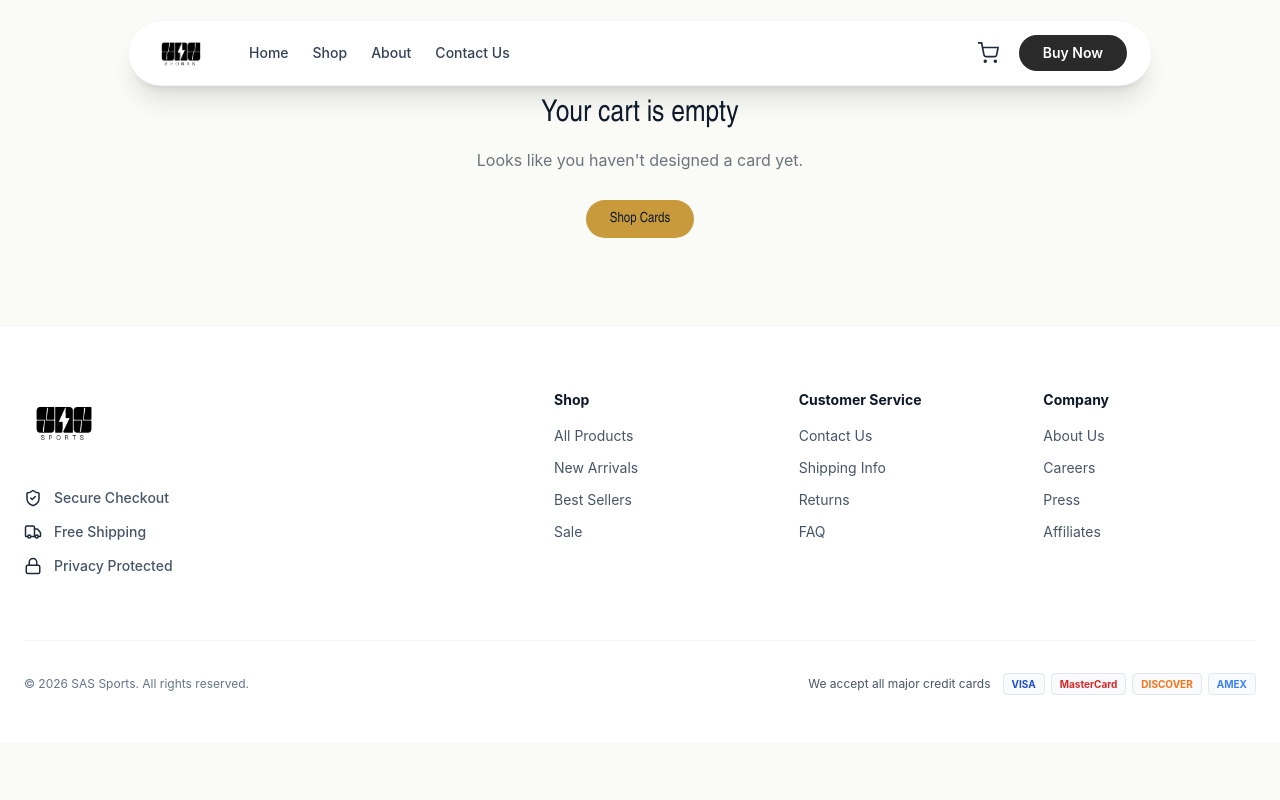
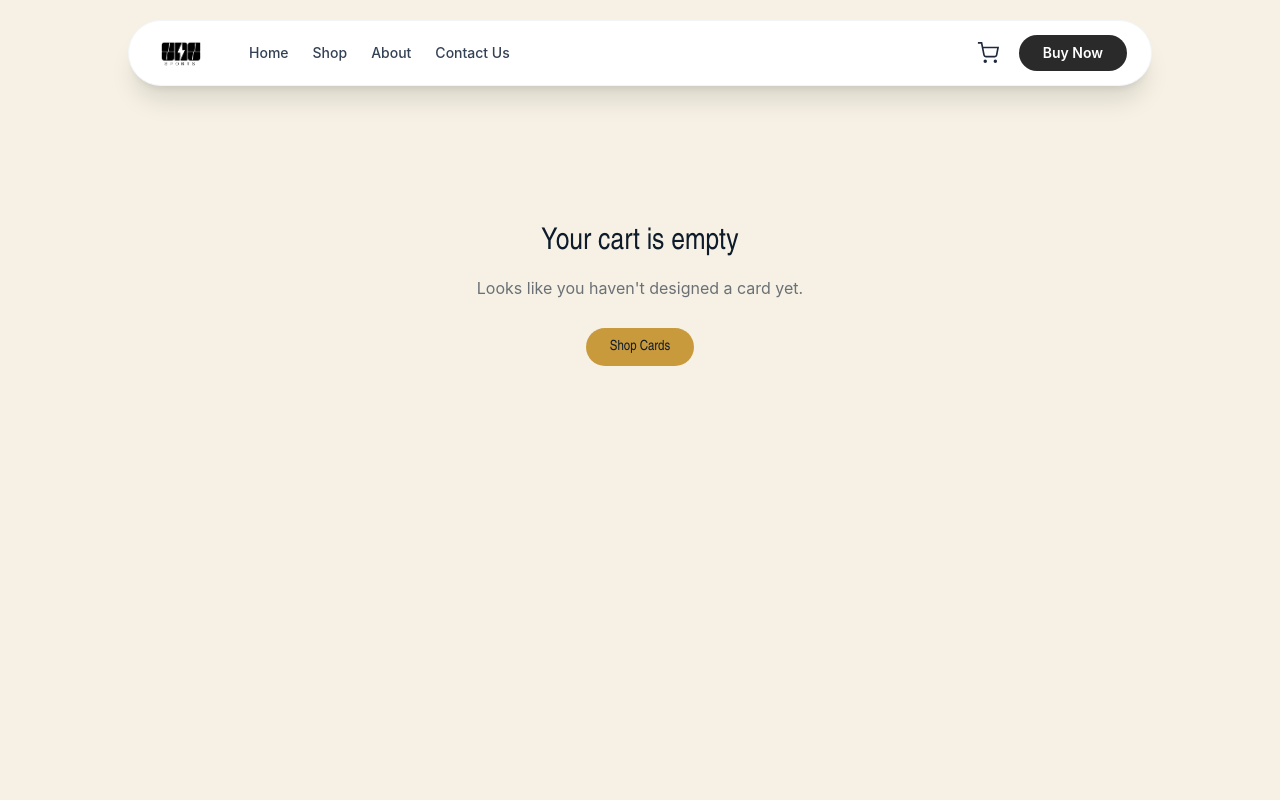
Before and after one commit to thivaharan-selvanayagam/football, a Next.js app: page /cart in a window 1280 px wide. Shown: the top 800 px of the page. Built offline with nearby package versions, Linux system fonts and the light colour scheme.

Commit message:
header fix

```diff
--- a/app/layout.tsx
+++ b/app/layout.tsx
@@ -1,21 +1,24 @@
 import type { Metadata } from "next";
-import "./globals.css";
+import "@/app/globals.css";
 import { CartProvider } from "@/lib/cart";
 import Header from "@/components/Header";
 import Footer from "@/components/Footer";
 
 export const metadata: Metadata = {
-  title: "CardsPlug — Personalised Football Cards",
-  description: "Design your own FUT-style football card. Premium prints, worldwide shipping.",
+  title: "SAS Sports — Custom Personalized Sports Cards",
+  description: "Design your own custom sports cards at SAS Sports. Premium prints, high quality materials, and worldwide shipping.",
 };
 
 export default function RootLayout({ children }: { children: React.ReactNode }) {
   return (
     <html lang="en">
-      <body className="font-body antialiased">
+      <body className="font-body antialiased bg-cream text-ink">
         <CartProvider>
           <Header />
-          <main>{children}</main>
+          {/* Added top padding to ensure content sits cleanly below the fixed header */}
+          <main className="pt-28 md:pt-32 min-h-screen">
+            {children}
+          </main>
           <Footer />
         </CartProvider>
       </body>
--- a/components/Hero.tsx
+++ b/components/Hero.tsx
@@ -5,7 +5,8 @@ import Link from "next/link";
 
 export default function Hero() {
   return (
-    <div className="relative w-full min-h-screen bg-[#060606] text-white flex flex-col overflow-hidden select-none">
+    /* ✨ -mt-28 md:-mt-32 pulls the hero section up underneath the fixed capsule header */
+    <div className="relative w-full min-h-screen -mt-28 md:-mt-32 bg-[#060606] text-white flex flex-col overflow-hidden select-none">
 
       {/* 1. FULLSCREEN BACKGROUND VIDEO ELEMENT */}
       <div className="absolute inset-0 w-full h-full z-0 overflow-hidden">
@@ -16,7 +17,6 @@ export default function Hero() {
           playsInline
           className="w-full h-full object-cover"
         >
-          {/* Replace 'your-video-file.mp4' with your actual file name inside the public directory */}
           <source src="/hero.mp4" type="video/mp4" />
           Your browser does not support the video tag.
         </video>
@@ -25,7 +25,8 @@ export default function Hero() {
       </div>
 
       {/* 2. MAIN HERO BODY WORKSPACE */}
-      <main className="flex-1 w-full max-w-7xl mx-auto px-6 sm:px-12 flex flex-col justify-center relative z-20 pb-16 pt-8 md:pt-0">
+      {/* ✨ pt-36 md:pt-44 provides internal spacing so header doesn't cover "Every Athlete" title */}
+      <main className="flex-1 w-full max-w-7xl mx-auto px-6 sm:px-12 flex flex-col justify-center relative z-20 pb-16 pt-36 md:pt-44">
 
         {/* Dynamic Left Column Text Elements Container */}
         <div className="max-w-2xl text-left space-y-6 md:space-y-8 animate-fadeIn">
@@ -59,8 +60,6 @@ export default function Hero() {
           </div>
         </div>
 
-
-
       </main>
 
       {/* Decorative Stage Lighting Vignette Overlay */}
```
